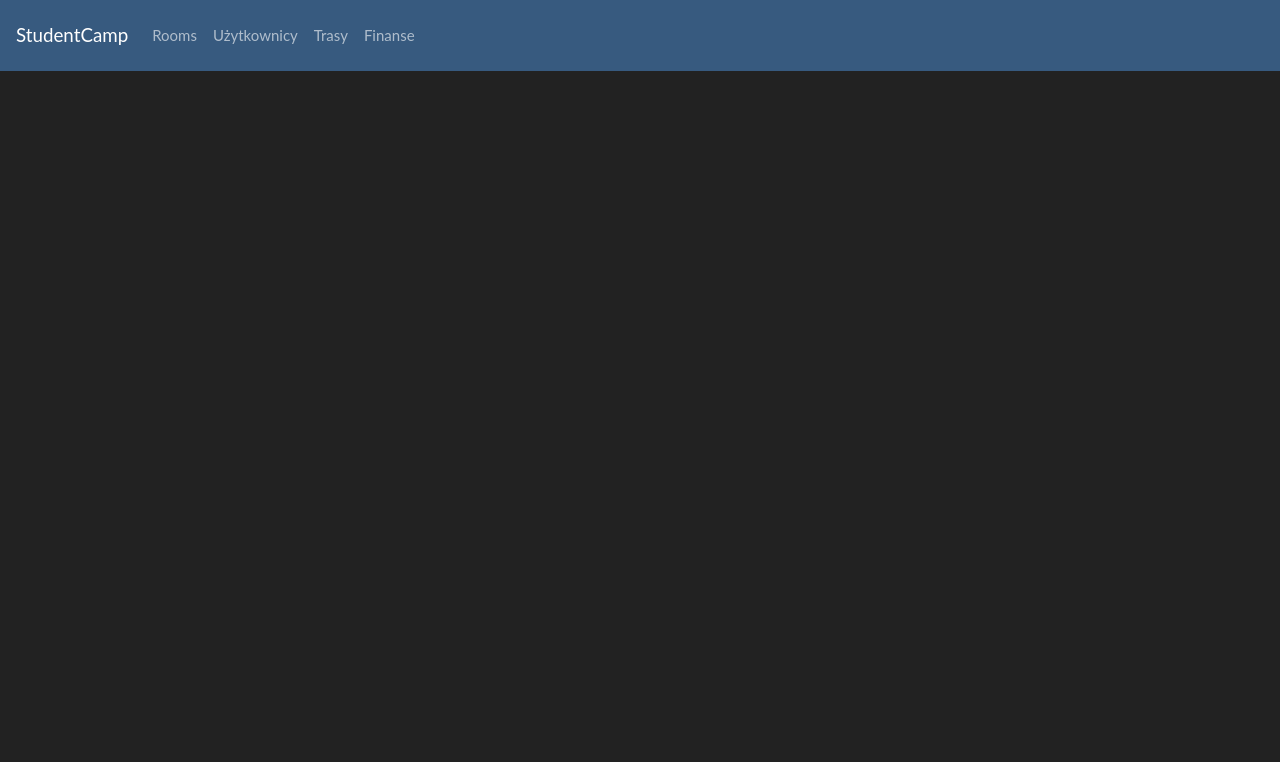
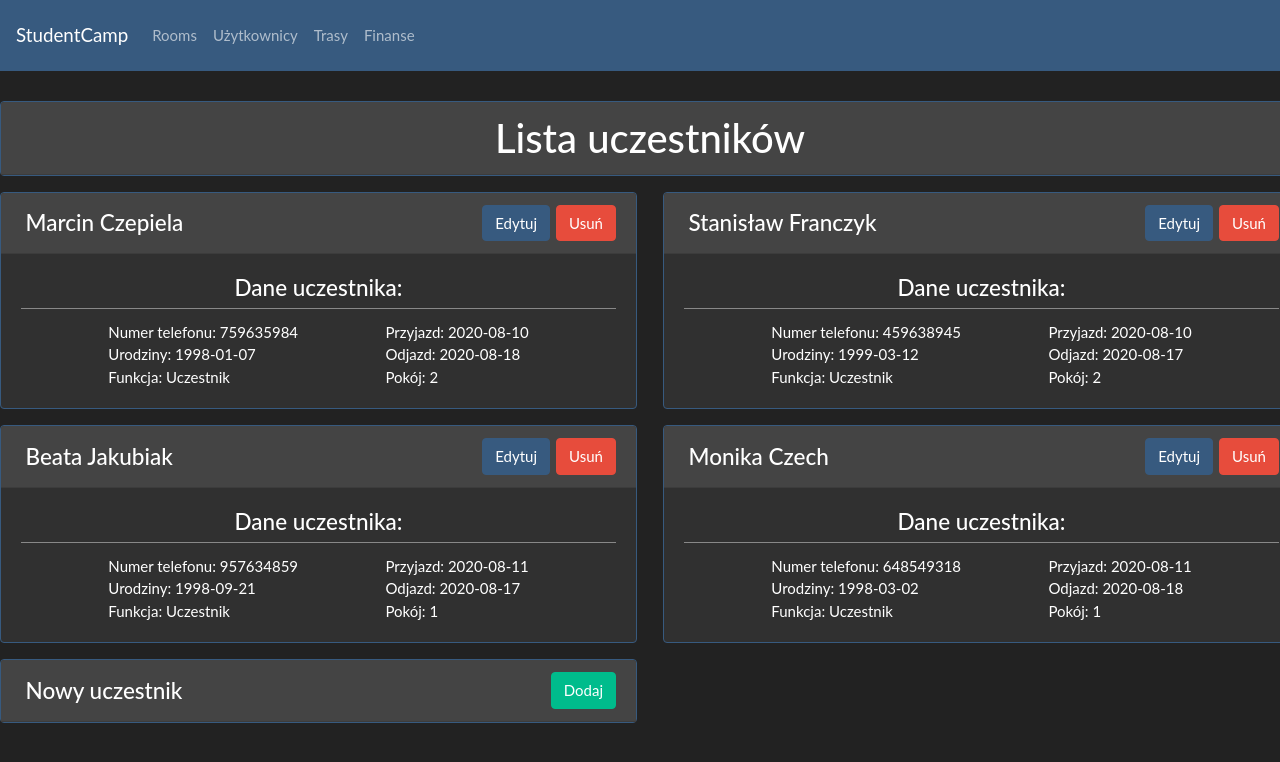
Before and after one commit to CzepiM200/StudentCamp, a React (Create React App) app in the folder StudentCamp/client/: page /users in a window 1280 px wide. Shown: the top 762 px of the page. Built offline with nearby package versions, Linux system fonts and the light colour scheme.

Commit message:
Add base layout for users list and adding users

```diff
--- a/StudentCamp/client/src/App.js
+++ b/StudentCamp/client/src/App.js
@@ -2,6 +2,7 @@ import './App.css';
 import Navbar from './components/Navbar/Navbar';
 import { BrowserRouter, Switch, Route } from "react-router-dom";
 import Rooms from './components/Rooms/Rooms';
+import Users from './components/Users/Users';
 
 function App() {
   return (
@@ -17,7 +18,7 @@ function App() {
               <Rooms />
             </Route>
             <Route path="/users">
-
+              <Users />
             </Route>
             <Route path="/routes">
 
--- a/StudentCamp/client/src/components/Rooms/Rooms.js
+++ b/StudentCamp/client/src/components/Rooms/Rooms.js
@@ -139,7 +139,7 @@ const Rooms = (props) => {
                 <label>Płeć</label>
                 <select class="custom-select">
                   <option value="K">Kobiety</option>
-                  <option value="M">Męrzczyźni</option>
+                  <option value="M">Mężczyźni</option>
                 </select>
               </div>
               <div className="form-group">
--- /dev/null
+++ b/StudentCamp/client/src/components/Users/Users.js
@@ -0,0 +1,164 @@
+import "./_users.scss";
+import React, { useState } from "react";
+import { Link, Route } from "react-router-dom";
+
+const fakeUsers = [
+    {
+        ID: 1,
+        FirstName: 'Marcin',
+        LastName: 'Czepiela',
+        TelephoneNumber: '759635984',
+        Birthday: '1998-01-07',
+        ArrivalDate: '2020-08-10',
+        DepartureDate: '2020-08-18',
+        FunctionName: 'Uczestnik',
+        RoomNumber: '2',
+    },
+    {
+        ID: 2,
+        FirstName: 'Stanisław',
+        LastName: 'Franczyk',
+        TelephoneNumber: '459638945',
+        Birthday: '1999-03-12',
+        ArrivalDate: '2020-08-10',
+        DepartureDate: '2020-08-17',
+        FunctionName: 'Uczestnik',
+        RoomNumber: '2',
+    },
+    {
+        ID: 3,
+        FirstName: 'Beata ',
+        LastName: 'Jakubiak',
+        TelephoneNumber: '957634859',
+        Birthday: '1998-09-21',
+        ArrivalDate: '2020-08-11',
+        DepartureDate: '2020-08-17',
+        FunctionName: 'Uczestnik',
+        RoomNumber: '1',
+    },
+    {
+        ID: 4,
+        FirstName: 'Monika',
+        LastName: 'Czech',
+        TelephoneNumber: '648549318',
+        Birthday: '1998-03-02',
+        ArrivalDate: '2020-08-11',
+        DepartureDate: '2020-08-18',
+        FunctionName: 'Uczestnik',
+        RoomNumber: '1',
+    },
+]
+
+const Users = (props) => {
+  const [users, setUsers] = useState(fakeUsers);
+
+  const generateUsersList = () => {
+    const cards = users.map((item, index) => {
+      return(
+        <div className="card border-primary mb-3">
+          <div className="card-header">
+            <h4 className="card-title">
+              {`${item.FirstName} ${item.LastName}`}
+            </h4>
+            <div>
+              <Link to="/users/edit" className="btn btn-primary">
+                Edytuj
+              </Link>
+              <button type="button" class="btn btn-danger">Usuń</button>
+            </div>
+          </div>
+          <div className="card-body">
+              <h5 className="card-title">Dane uczestnika:</h5>
+              <div className="card-bottom">
+                <div className="card-left">
+                  <p className="card-text">{`Numer telefonu: ${item.TelephoneNumber}`}</p>
+                  <p className="card-text">{`Urodziny: ${item.Birthday}`}</p>
+                  <p className="card-text">{`Funkcja: ${item.FunctionName}`}</p>
+                </div>
+                <div className="card-right">
+                  <p className="card-text">{`Przyjazd: ${item.ArrivalDate}`}</p>
+                  <p className="card-text">{`Odjazd: ${item.DepartureDate}`}</p>
+                  <p className="card-text">{`Pokój: ${item.RoomNumber}`}</p>
+                </div>
+              </div>
+          </div>
+        </div>
+      );
+    });
+    return cards;
+  }
+
+  return (
+    <>
+      <Route exact path="/users">
+        <section className="users">
+          <div className="card border-primary mb-3">
+            <div className="card-header">
+              <h2>Lista uczestników</h2>
+            </div>
+          </div>
+          <article className="users__list">
+            {generateUsersList()}
+            <div className="card border-primary mb-3">
+              <div className="card-header">
+                <h4 className="card-title">
+                  Nowy uczestnik
+                </h4>
+                <div>
+                  <Link to="/users/add" className="btn btn-success">
+                    Dodaj
+                  </Link>
+                </div>
+              </div>
+            </div>
+          </article>
+        </section>
+      </Route>
+      <Route exact path="/users/add">
+        <section className="users-add">
+          <form>
+            <fieldset>
+              <legend>Dodawanie nowego uczestnika</legend>
+              <div className="form-group">
+                <label>Imię</label>
+                <input type="text" className="form-control" min="1" placeholder="Numer pokoju"/>
+              </div>
+              <div className="form-group">
+                <label>Nazwisko</label>
+                <input type="text" className="form-control" min="0" placeholder="Numer piętra"/>
+              </div>
+              <div class="form-group">
+                <label>Płeć</label>
+                <select class="custom-select">
+                  <option value="K">Kobieta</option>
+                  <option value="M">Mężczyzna</option>
+                </select>
+              </div>
+              <div className="form-group">
+                <label>Numer telefonu</label>
+                <input type="number" className="form-control" min="100000000" placeholder="Numer telefonu"/>
+              </div>
+              <div className="form-group">
+                <label>Data urodzenia</label>
+                <input type="date" className="form-control"/>
+              </div>
+              <div className="form-group">
+                <label>Data przyjazdu</label>
+                <input type="date" className="form-control"/>
+              </div>
+              <div className="form-group">
+                <label>Data odjazdu</label>
+                <input type="date" className="form-control"/>
+              </div>
+              <button type="submit" className="btn btn-primary">Dodaj uczestnika</button>
+            </fieldset>
+          </form>
+        </section>
+      </Route>
+      <Route exact path="/users/edit">
+      </Route>
+    </>
+  );
+};
+
+export default Users;
--- /dev/null
+++ b/StudentCamp/client/src/components/Users/_users.scss
@@ -0,0 +1,74 @@
+@import "../../scss/general.scss";
+
+.users {
+  width: 1300px;
+  margin: 0 auto;
+  padding-top: 2em;
+  h2 {
+    margin: 0;
+  }
+  &__list {
+    display: flex;
+    flex-wrap: wrap;
+    justify-content: space-between;
+    .btn {
+      margin-left: 0.4em;
+    }
+    .card-header {
+      display: flex;
+      flex-direction: row;
+      justify-content: space-between;
+    }
+    .card {
+      width: 49%;
+      h4 {
+        margin: 0.2em;
+      }
+      h5 {
+        font-size: 1.5em;
+        padding-bottom: 0.3em;
+        border-bottom: 1px solid $gray-600;
+      }
+    }
+    .card-bottom {
+      display: flex;
+      justify-content: space-evenly;
+    }
+    .card-left,
+    .card-right {
+      display: flex;
+      flex-direction: column;
+      align-items: flex-start;
+      P {
+        margin: 0;
+      }
+    }
+  }
+}
+
+.users-add {
+  width: 1300px;
+  margin: 0 auto;
+  padding-top: 2em;
+  display: flex;
+  justify-content: center;
+  form {
+    width: 25em;
+    border: 1px solid $gray-400;
+    border-radius: 0.6em;
+    padding: 1em;
+    background-color: $gray-800;
+    legend {
+      padding-bottom: 0.2em;
+      border-bottom: 1px solid $gray-400;
+    }
+    label {
+      font-size: 1.22em;
+    }
+    .form-group {
+      display: flex;
+      flex-direction: column;
+      align-items: flex-start;
+    }
+  }
+}
```
